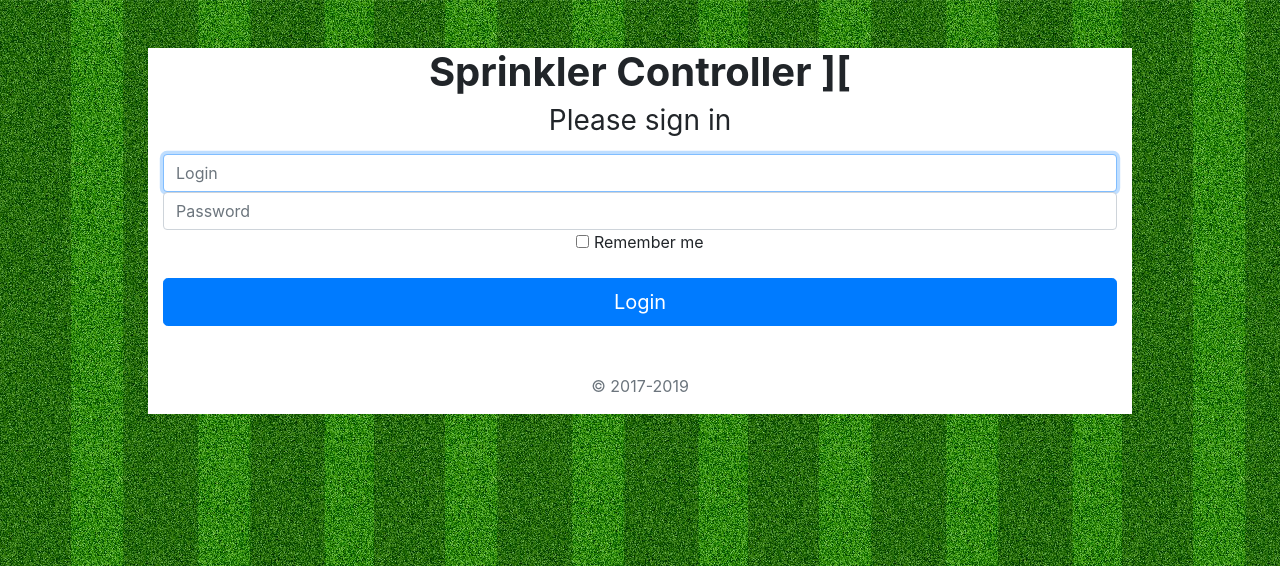
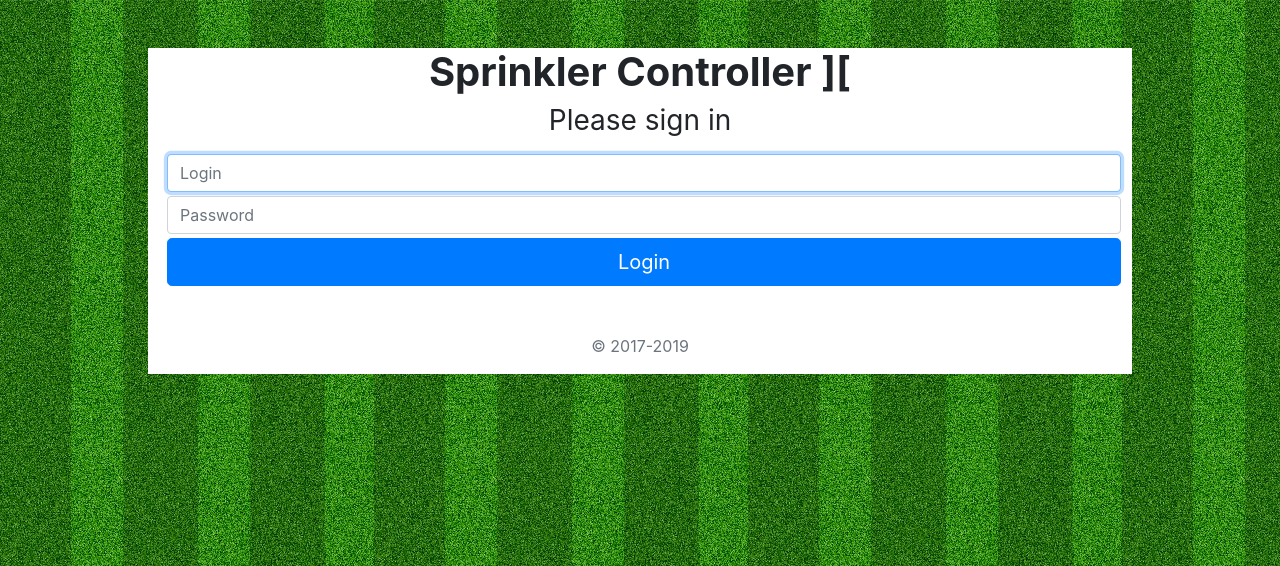
Before and after one commit to why-pengo/sprinkler, a Django app: page /accounts/login/ in a window 1280 px wide. Shown: the top 566 px of the page. Run offline with Django 3.2, Linux system fonts and the light colour scheme; some libraries are stand-ins or nearby versions.

Commit message:
fix margins around input

```diff
--- a/templates/dtl/registration/login.html
+++ b/templates/dtl/registration/login.html
@@ -28,15 +28,10 @@
                     <h1 class="display-5 font-weight-bold">Sprinkler Controller ][</h1>
                     <h1 class="h3 mb-3 font-weight-normal">Please sign in</h1>
                     <label for="id_username" class="sr-only">Login</label>
-                    <input type="text" id="id_username" name="username" class="form-control" placeholder="Login" required autofocus>
+                    <input type="text" id="id_username" name="username" class="m-1 form-control" placeholder="Login" required autofocus>
                     <label for="id_password" class="sr-only">Password</label>
-                    <input type="password" id="id_password" name="password" class="form-control" placeholder="Password" required>
-                    <div class="checkbox mb-3">
-                        <label>
-                            <input type="checkbox" value="remember-me"> Remember me
-                        </label>
-                    </div>
-                    <button class="btn btn-lg btn-primary btn-block" type="submit" value="login">Login</button>
+                    <input type="password" id="id_password" name="password" class="m-1 form-control" placeholder="Password" required>
+                    <button class="m-1 btn btn-lg btn-primary btn-block" type="submit" value="login">Login</button>
                     <input type="hidden" name="next" value="{{ next }}">
                     <p class="mt-5 mb-3 text-muted">&copy; 2017-2019</p>
                 </form>
```
